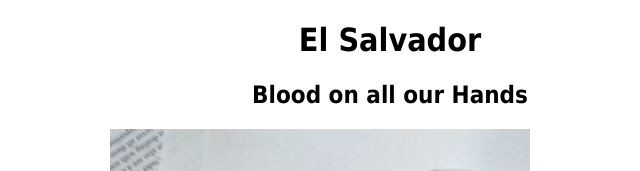
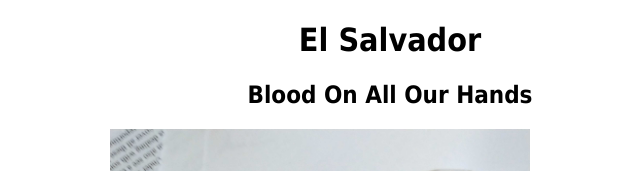
Before and after one commit to lthurlow/elsalvador81, a plain HTML site: page index.html in a window 1280 px wide. Shown: the top 171 px of the page, without its empty margins (250-890 px from the left). Drawn offline with Linux system fonts and the light colour scheme.

Commit message:
capitalization of subtitle
Signed-off-by: Lincoln <lincoln@orbitingaround.com>

```diff
--- a/index.html
+++ b/index.html
@@ -13,7 +13,7 @@
 <body>
 
 <h1><center>El Salvador</center></h1>
-<h2><center>Blood on all our Hands</center></h2>
+<h2><center>Blood On All Our Hands</center></h2>
 
 <img src="./cover.jpg" alt="Photo of Author in El Salvador 1981" width="75%" height="100%">
 
```
